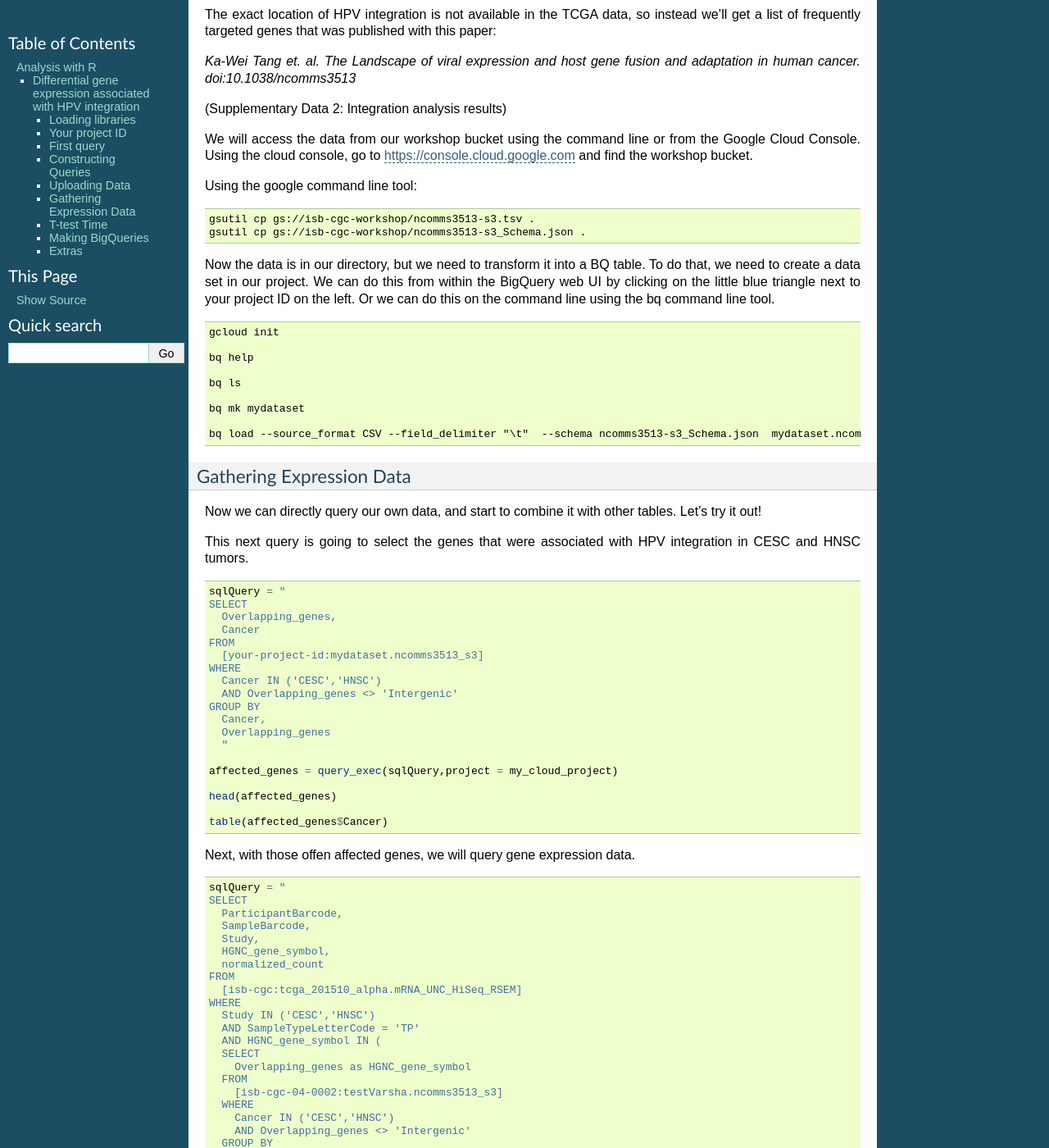
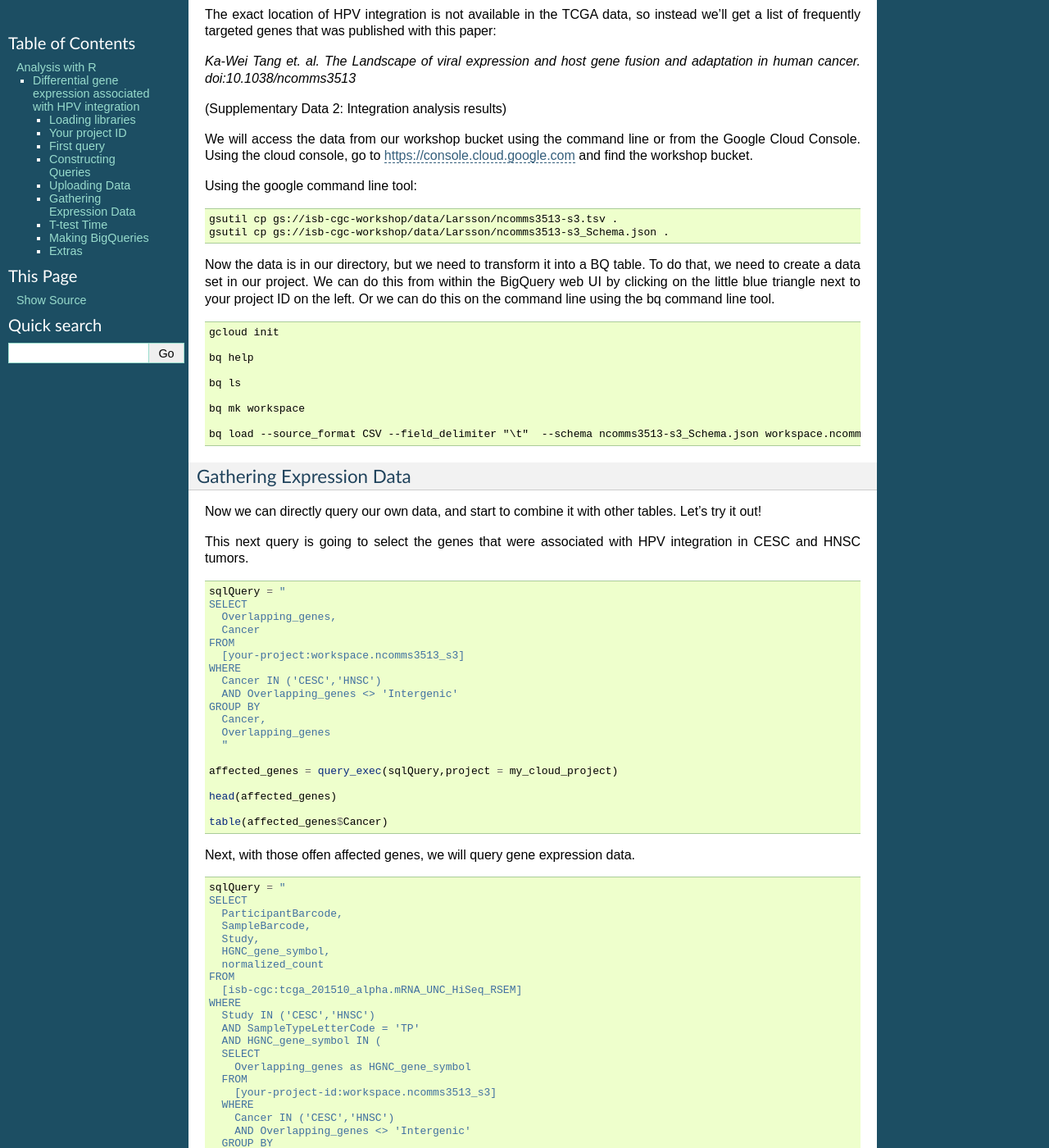
Before and after one commit to isb-cgc/readthedocs, a Sphinx documentation site: the page built from docs/source/sections/workshop/Workshop_R_tut.rst, in a window 1280 px wide and 1400 px high, scrolled down 1422 px. Shown: the whole window at 82% size. Built offline with Sphinx 7.4.7, drawn with Linux system fonts in a browser that asks for light colours.

Commit message:
update to R workshop

```diff
--- a/docs/source/sections/workshop/Workshop_R_tut.rst
+++ b/docs/source/sections/workshop/Workshop_R_tut.rst
@@ -37,9 +37,9 @@ be necessary to complete the code.
 
 .. code-block:: r
 
-    main_cloud_project="isb-cgc"
-    my_cloud_project  = "your_project_id"
-    tcga_data_set     = "tcga_201510_alpha"
+    main_cloud_project = "isb-cgc"
+    my_cloud_project   = "your_project_id"
+    tcga_data_set      = "tcga_201510_alpha"
 
 First query
 ===========
@@ -108,8 +108,8 @@ Using the google command line tool:
 
 .. code-block:: none
 
-	gsutil cp gs://isb-cgc-workshop/ncomms3513-s3.tsv .
-	gsutil cp gs://isb-cgc-workshop/ncomms3513-s3_Schema.json .
+	gsutil cp gs://isb-cgc-workshop/data/Larsson/ncomms3513-s3.tsv .
+	gsutil cp gs://isb-cgc-workshop/data/Larsson/ncomms3513-s3_Schema.json .
 
 
 Now the data is in our directory, but we need to transform it into a BQ table.
@@ -125,9 +125,9 @@ Or we can do this on the command line using the bq command line tool.
 
 	bq ls
 
-	bq mk mydataset
+	bq mk workspace
 
-	bq load --source_format CSV --field_delimiter "\t"  --schema ncomms3513-s3_Schema.json  mydataset.ncomms3513_s3 ncomms3513-s3.tsv
+	bq load --source_format CSV --field_delimiter "\t"  --schema ncomms3513-s3_Schema.json workspace.ncomms3513_s3 ncomms3513-s3.tsv
 
 Gathering Expression Data
 =========================
@@ -145,7 +145,7 @@ integration in CESC and HNSC tumors.
 	  Overlapping_genes,
 	  Cancer
 	FROM
-	  [your-project-id:mydataset.ncomms3513_s3]
+	  [your-project:workspace.ncomms3513_s3]
 	WHERE
 	  Cancer IN ('CESC','HNSC')
 	  AND Overlapping_genes <> 'Intergenic'
@@ -180,7 +180,7 @@ Next, with those offen affected genes, we will query gene expression data.
 	  SELECT
 	    Overlapping_genes as HGNC_gene_symbol
 	  FROM
-	    [isb-cgc-04-0002:testVarsha.ncomms3513_s3]
+	    [your-project-id:workspace.ncomms3513_s3]
 	  WHERE
 	    Cancer IN ('CESC','HNSC')
 	    AND Overlapping_genes <> 'Intergenic'
```
